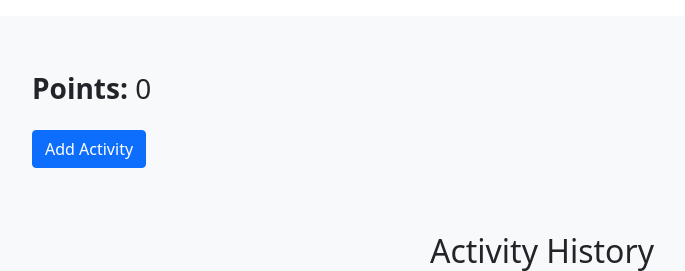
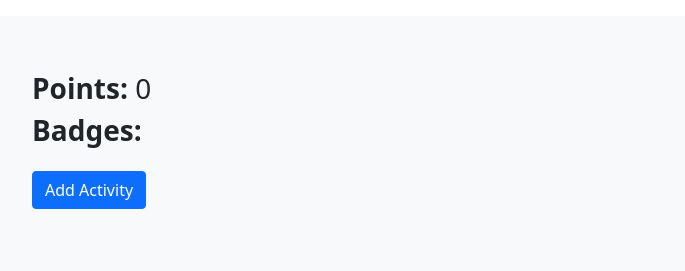
Before and after one commit to willfenton/health-tracker, a Django app: a page that uses health_tracker/base_app/templates/base.html in a window 1280 px wide. Shown: the part 56-327 px from the top of the page, without its empty margins (98-783 px from the left). Run offline with Django 3.2, Linux system fonts and the light colour scheme; a user stored in the database is signed in; tables that the repository leaves empty hold one stand-in row (values such as "Sample post"); some libraries are stand-ins or nearby versions.

Commit message:
added medal icons that show conditionally

```diff
--- a/health_tracker/base_app/static/profile.js
+++ b/health_tracker/base_app/static/profile.js
@@ -199,4 +199,34 @@ const resetStreakChart = () => {
     streakChart.update()
 }
 
+const loadBadges = () => {
+    var badge1 = document.createElement('img')
+    var badge2 = document.createElement('img')
+    var badge3 = document.createElement('img')
+    badge1.src = "../static/bronze.png"
+    badge2.src = "../static/silver.png"
+    badge3.src = "../static/gold.png"
+    badge1.width = 40
+    badge1.height = 40
+    badge2.width = 40
+    badge2.height = 40
+    badge3.width = 40
+    badge3.height = 40
+
+    axios.get('/events/').then((response) => {
+        // calculate points
+        app.points = app.events.map((event) => event.points).reduce((a, b) => a + b, 0)
+        if (app.points >= 50){
+            document.getElementById("badges").appendChild(badge1)
+        }
+        if (app.points >= 100){
+            document.getElementById("badges").appendChild(badge2)
+        }
+        if (app.points >= 150){
+            document.getElementById("badges").appendChild(badge3)
+        }
+    })
+}
+
 refreshData()
+loadBadges()
--- a/health_tracker/base_app/templates/base.html
+++ b/health_tracker/base_app/templates/base.html
@@ -15,6 +15,15 @@
 
     <!-- https://www.pngfind.com/mpng/TJimwh_health-fitness-icon-healthy-food-icon-png-transparent/ -->
     <link rel="site icon" type="image/jpg" href="{% static 'icon.png' %}"/>
+
+    <!-- https://www.google.com/imgres?imgurl=https%3A%2F%2Fcdn-icons-png.flaticon.com%2F512%2F179%2F179250.png&imgrefurl=https%3A%2F%2Fwww.flaticon.com%2Ffree-icon%2Fbronze-medal_179250&tbnid=BIRl0BXQE3Jm9M&vet=12ahUKEwiq46_O8fnyAhWHlJ4KHViaAocQMygAegUIARC5AQ..i&docid=lukbdTdV_3VEvM&w=512&h=512&itg=1&q=bronze%20medal%20icon&ved=2ahUKEwiq46_O8fnyAhWHlJ4KHViaAocQMygAegUIARC5AQ -->
+    <link rel="bronze medal icon" type="image/jpg" href="{% static 'bronze.png' %}"/>
+
+    <!-- https://www.google.com/imgres?imgurl=https%3A%2F%2Fcdn-icons-png.flaticon.com%2F512%2F179%2F179251.png&imgrefurl=https%3A%2F%2Fwww.flaticon.com%2Ffree-icon%2Fsilver-medal_179251&tbnid=GF19R0aIv0Wd1M&vet=12ahUKEwjF8czm8fnyAhWIAzQIHSFmDQMQMygAegUIARC7AQ..i&docid=YOMNozEOMoFvzM&w=512&h=512&itg=1&q=silver%20medal%20icon&ved=2ahUKEwjF8czm8fnyAhWIAzQIHSFmDQMQMygAegUIARC7AQ -->
+    <link rel="silver medal icon" type="image/jpg" href="{% static 'silver.png' %}"/>
+
+    <!-- https://www.google.com/imgres?imgurl=https%3A%2F%2Fimage.flaticon.com%2Ficons%2Fpng%2F512%2F179%2F179249.png&imgrefurl=https%3A%2F%2Fwww.flaticon.com%2Ffree-icon%2Fgold-medal_179249&tbnid=6NF5F4z6HtsC5M&vet=12ahUKEwjorIjx8fnyAhXyIjQIHcWHAQIQMygEegUIARDhAQ..i&docid=0Kz-e7cpGWiBlM&w=512&h=512&itg=1&q=gold%20medal%20icon&ved=2ahUKEwjorIjx8fnyAhXyIjQIHcWHAQIQMygEegUIARDhAQ -->
+    <link rel="gold medal icon" type="image/jpg" href="{% static 'gold.png' %}"/>
 
     {% block head %}{% endblock %}
 
--- a/health_tracker/base_app/templates/profile.html
+++ b/health_tracker/base_app/templates/profile.html
@@ -12,6 +12,8 @@
             <h2>{{ user.email }}</h2>
 
             <h3><b>Points:</b> {{ points }}</h3>
+
+            <h3 id="badges"><b>Badges:</b></h3>
 
             <button type="button" class="btn btn-primary mt-3" data-bs-toggle="modal" data-bs-target="#exampleModal"
                     onclick="resetDateTimeSelects()" v-if="userId === authenticatedUserId">
```
Also changed, not shown: health_tracker/base_app/static/bronze.png (added), health_tracker/base_app/static/gold.png (added), health_tracker/base_app/static/silver.png (added).
